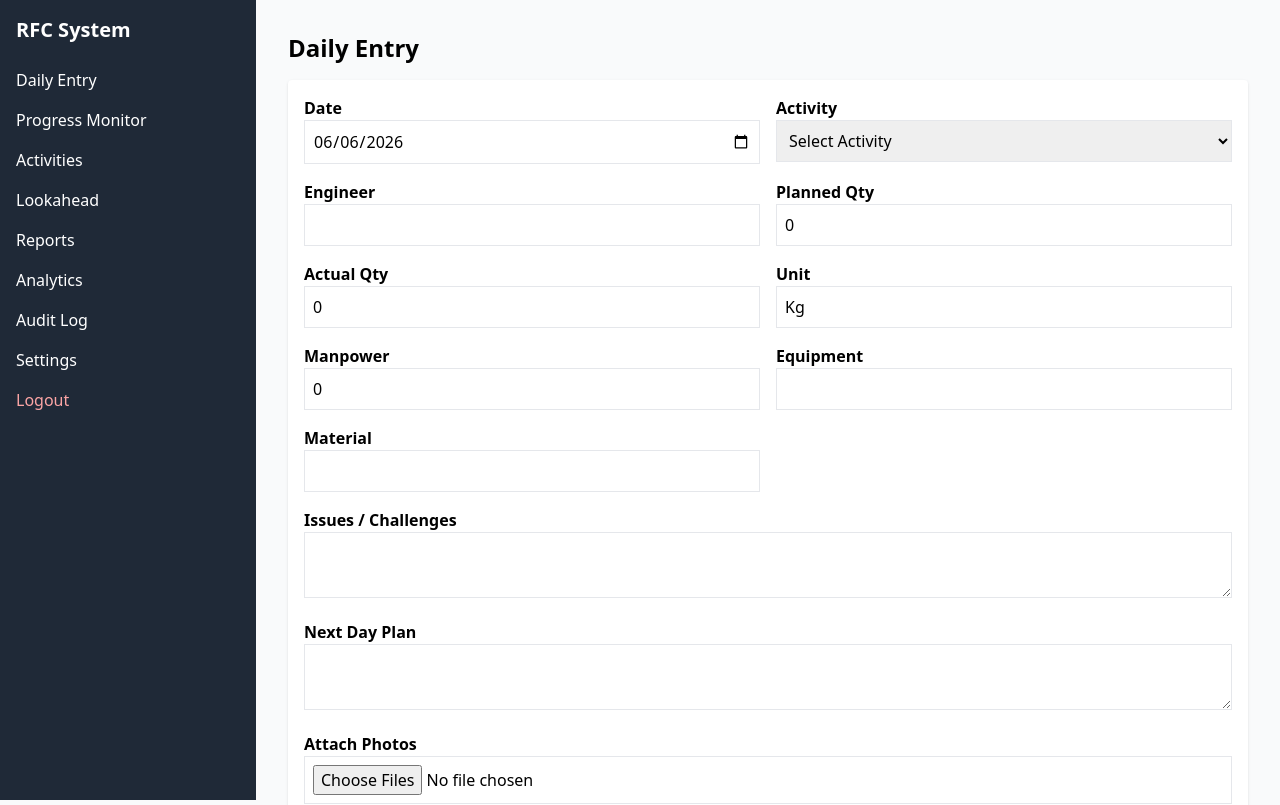
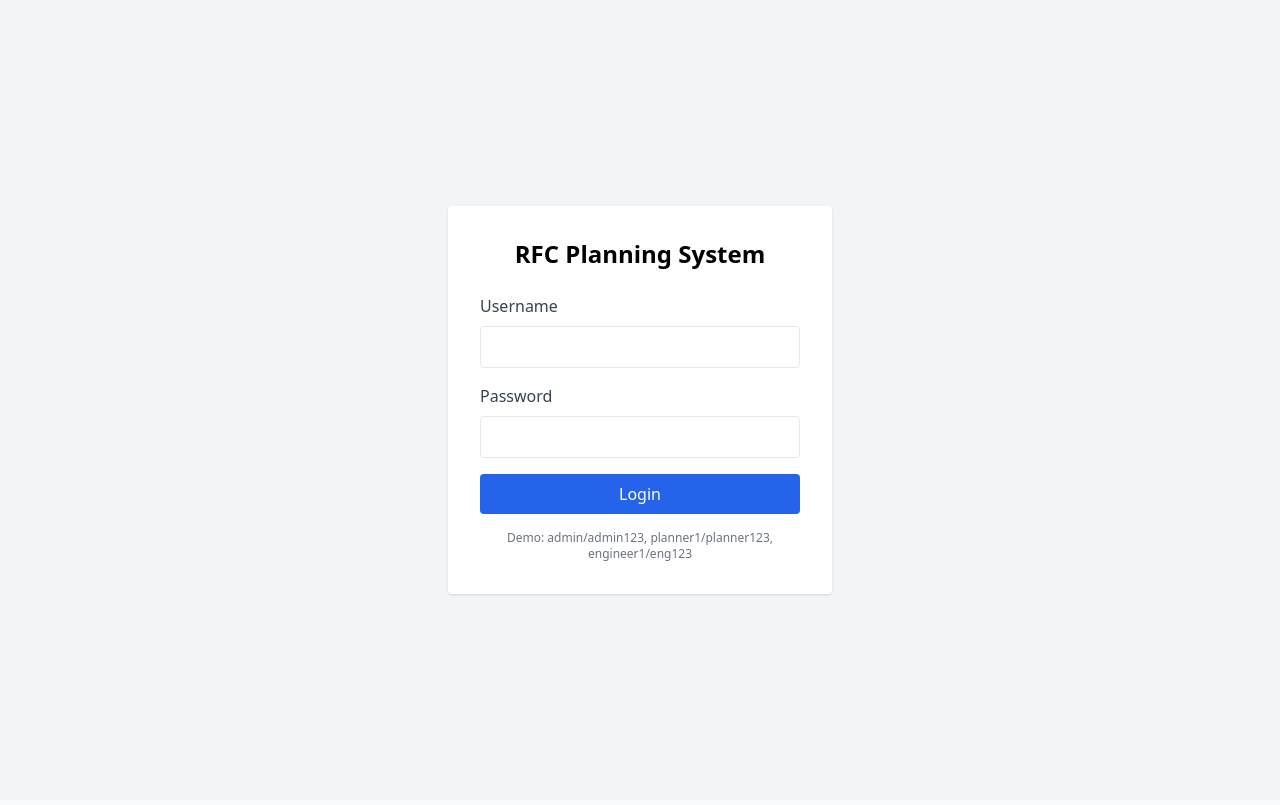
Before and after one commit to AShawky-DPSR/ashawkydpsr-frontend, a React (Vite) app in the folder ashawkydpsr-frontend/: page / in a window 1280 px wide. Before the commit this address led to /daily. Shown: the top 805 px of the page. Built offline with nearby package versions, Linux system fonts and the light colour scheme.

Commit message:
Update App.jsx

```diff
--- a/ashawkydpsr-frontend/src/App.jsx
+++ b/ashawkydpsr-frontend/src/App.jsx
@@ -6,61 +6,99 @@ import ProgressMonitor from './pages/ProgressMonitor';
 import Activities from './pages/Activities';
 import Reports from './pages/Reports';
 import Settings from './pages/Settings';
-
-// Simple placeholder for missing pages (you can create real ones later)
-const Placeholder = ({ title }) => <div className="p-6"><h1 className="text-2xl">{title}</h1><p>Coming soon</p></div>;
+// If you have these pages, import them; otherwise use placeholder
+const Lookahead = () => <div className="p-6"><h1 className="text-2xl">Lookahead</h1><p>Coming soon</p></div>;
+const Analytics = () => <div className="p-6"><h1 className="text-2xl">Analytics</h1><p>Coming soon</p></div>;
+const AuditLog = () => <div className="p-6"><h1 className="text-2xl">Audit Log</h1><p>Coming soon</p></div>;
 
 function App() {
   const [licenseValid, setLicenseValid] = useState(null);
   const [user, setUser] = useState(null);
+  const [loginError, setLoginError] = useState('');
 
   useEffect(() => {
     checkLicense().then(({ valid }) => setLicenseValid(valid));
-    // For demo, auto-login as admin. Replace with real login form.
-    login('admin', 'admin123').then(setUser).catch(() => setUser(null));
   }, []);
 
-  if (licenseValid === null) return <div>Loading...</div>;
-  if (!licenseValid) return (
-    <div className="flex h-screen items-center justify-center bg-red-100">
-      <div className="bg-white p-8 rounded shadow text-center">
-        <h1 className="text-2xl font-bold text-red-600">License Expired</h1>
-        <p>Please contact support to renew your license.</p>
+  const handleLogin = async (e) => {
+    e.preventDefault();
+    const username = e.target.username.value;
+    const password = e.target.password.value;
+    try {
+      const loggedUser = await login(username, password);
+      setUser(loggedUser);
+      setLoginError('');
+    } catch (err) {
+      setLoginError('Invalid username or password');
+    }
+  };
+
+  if (licenseValid === null) return <div className="p-4 text-center">Loading...</div>;
+  if (!licenseValid) {
+    return (
+      <div className="flex items-center justify-center h-screen bg-red-100">
+        <div className="bg-white p-8 rounded shadow text-center max-w-md">
+          <h1 className="text-2xl font-bold text-red-600 mb-4">License Expired</h1>
+          <p>Please contact support to renew your license.</p>
+        </div>
       </div>
-    </div>
-  );
-  if (!user) return <div>Login form would go here (mock: use admin/admin123)</div>;
+    );
+  }
+
+  if (!user) {
+    return (
+      <div className="flex items-center justify-center h-screen bg-gray-100">
+        <div className="bg-white p-8 rounded shadow w-96">
+          <h2 className="text-2xl font-bold mb-6 text-center">RFC Planning System</h2>
+          <form onSubmit={handleLogin}>
+            <div className="mb-4">
+              <label className="block text-gray-700 mb-2">Username</label>
+              <input type="text" name="username" className="w-full border p-2 rounded" required />
+            </div>
+            <div className="mb-4">
+              <label className="block text-gray-700 mb-2">Password</label>
+              <input type="password" name="password" className="w-full border p-2 rounded" required />
+            </div>
+            {loginError && <p className="text-red-500 text-sm mb-4">{loginError}</p>}
+            <button type="submit" className="w-full bg-blue-600 text-white p-2 rounded hover:bg-blue-700">Login</button>
+          </form>
+          <p className="text-xs text-gray-500 mt-4 text-center">Demo: admin/admin123, planner1/planner123, engineer1/eng123</p>
+        </div>
+      </div>
+    );
+  }
 
   const canAccessSettings = user.role === 'admin';
 
   return (
     <BrowserRouter>
-      <div className="flex">
-        <div className="w-64 bg-gray-800 text-white h-screen p-4">
-          <h2 className="text-xl font-bold mb-4">RFC System</h2>
+      <div className="flex min-h-screen">
+        {/* Sidebar - keep exactly as you like */}
+        <div className="w-64 bg-gray-800 text-white p-4">
+          <h2 className="text-xl font-bold mb-6">RFC System</h2>
           <nav>
-            <ul>
-              <li><Link to="/daily" className="block py-2">Daily Entry</Link></li>
-              <li><Link to="/progress" className="block py-2">Progress Monitor</Link></li>
-              <li><Link to="/activities" className="block py-2">Activities</Link></li>
-              <li><Link to="/lookahead" className="block py-2">Lookahead</Link></li>
-              <li><Link to="/reports" className="block py-2">Reports</Link></li>
-              <li><Link to="/analytics" className="block py-2">Analytics</Link></li>
-              <li><Link to="/audit" className="block py-2">Audit Log</Link></li>
-              {canAccessSettings && <li><Link to="/settings" className="block py-2">Settings</Link></li>}
-              <li><button onClick={() => setUser(null)} className="block w-full text-left py-2 text-red-300">Logout</button></li>
+            <ul className="space-y-2">
+              <li><Link to="/daily" className="block py-2 px-3 rounded hover:bg-gray-700">Daily Entry</Link></li>
+              <li><Link to="/progress" className="block py-2 px-3 rounded hover:bg-gray-700">Progress Monitor</Link></li>
+              <li><Link to="/activities" className="block py-2 px-3 rounded hover:bg-gray-700">Activities</Link></li>
+              <li><Link to="/lookahead" className="block py-2 px-3 rounded hover:bg-gray-700">Lookahead</Link></li>
+              <li><Link to="/reports" className="block py-2 px-3 rounded hover:bg-gray-700">Reports</Link></li>
+              <li><Link to="/analytics" className="block py-2 px-3 rounded hover:bg-gray-700">Analytics</Link></li>
+              <li><Link to="/audit" className="block py-2 px-3 rounded hover:bg-gray-700">Audit Log</Link></li>
+              {canAccessSettings && <li><Link to="/settings" className="block py-2 px-3 rounded hover:bg-gray-700">Settings</Link></li>}
+              <li><button onClick={() => setUser(null)} className="block w-full text-left py-2 px-3 rounded hover:bg-gray-700 text-red-300">Logout</button></li>
             </ul>
           </nav>
         </div>
-        <div className="flex-1 p-4">
+        <div className="flex-1 p-4 bg-white">
           <Routes>
             <Route path="/daily" element={<DailyEntry />} />
             <Route path="/progress" element={<ProgressMonitor />} />
             <Route path="/activities" element={<Activities />} />
-            <Route path="/lookahead" element={<Placeholder title="Lookahead" />} />
+            <Route path="/lookahead" element={<Lookahead />} />
             <Route path="/reports" element={<Reports />} />
-            <Route path="/analytics" element={<Placeholder title="Analytics" />} />
-            <Route path="/audit" element={<Placeholder title="Audit Log" />} />
+            <Route path="/analytics" element={<Analytics />} />
+            <Route path="/audit" element={<AuditLog />} />
             {canAccessSettings && <Route path="/settings" element={<Settings />} />}
             <Route path="/" element={<Navigate to="/daily" />} />
           </Routes>
```
